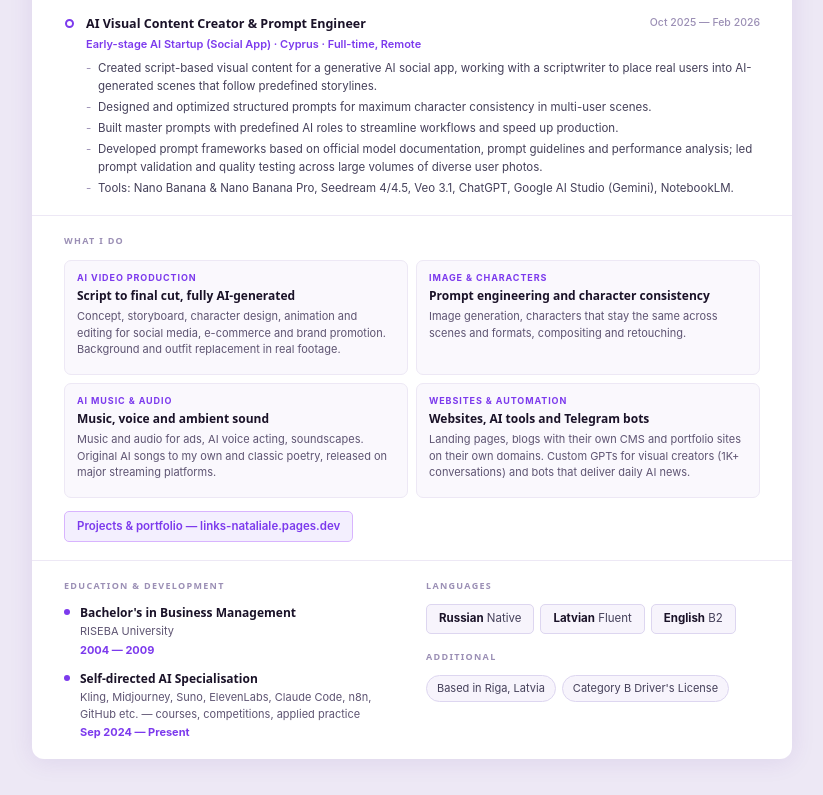
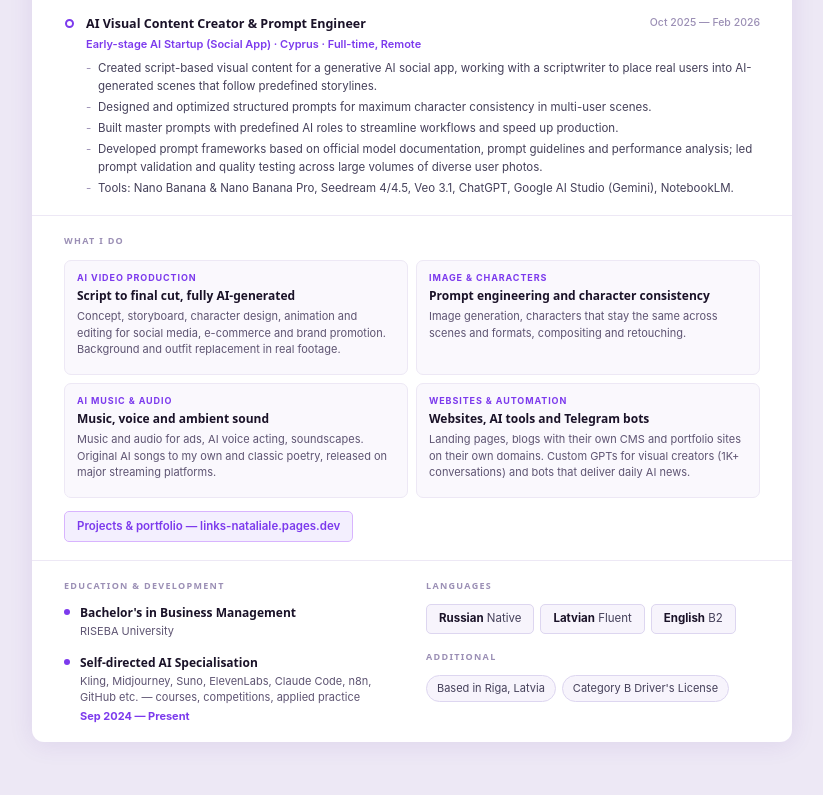
Before and after one commit to natalialeaiart/cv-ai, a plain HTML site: page index.html in a window 1280 px wide. Shown: the part 1044-1839 px from the top of the page, without its empty margins (228-1051 px from the left). Drawn offline with Linux system fonts and the light colour scheme.

Commit message:
Remove education dates from index.html
Removed the education dates from the education section.

```diff
--- a/index.html
+++ b/index.html
@@ -594,7 +594,6 @@ a { color: inherit; text-decoration: none; }
             <div>
               <div class="edu-degree">Bachelor's in Business Management</div>
               <div class="edu-school">RISEBA University</div>
-              <div class="edu-dates">2004 — 2009</div>
             </div>
           </div>
           <div class="edu-item">
```
